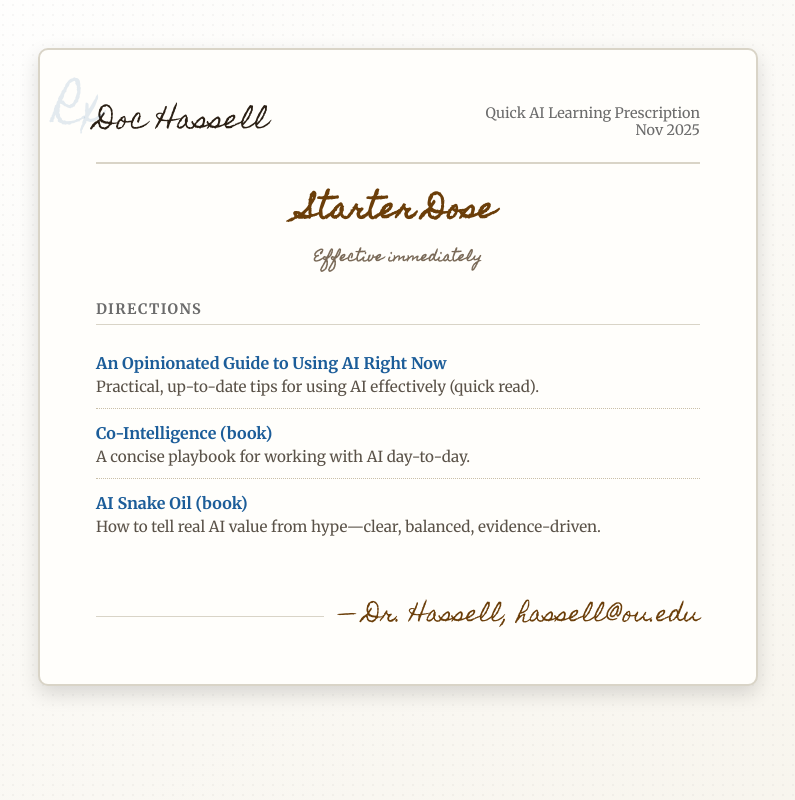
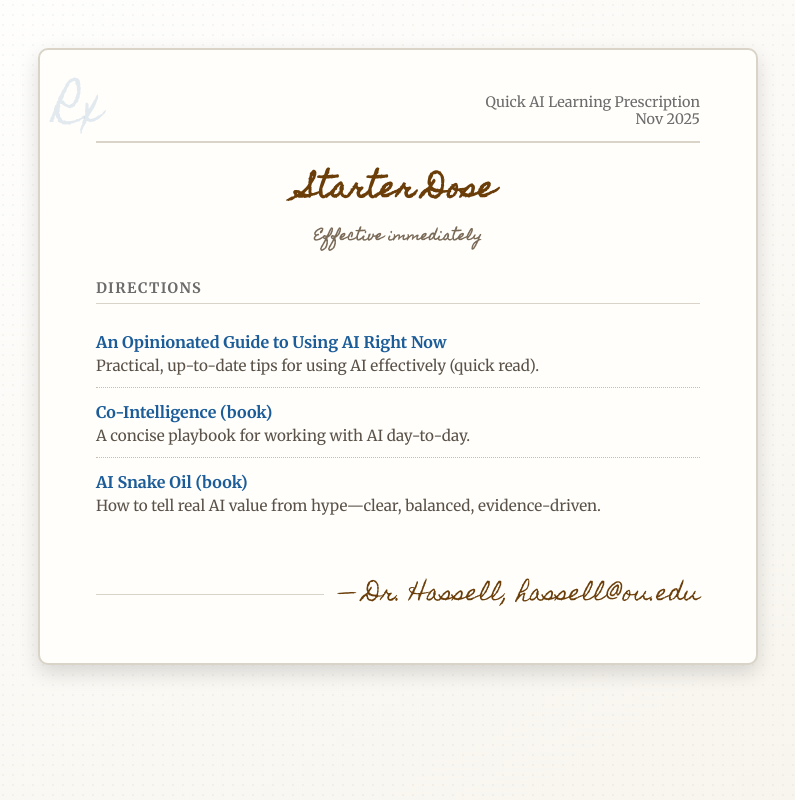
Before and after one commit to jhassell/ai-learning-prescription, a plain HTML site: page index.html in a window 1280 px wide. Shown: the whole page, without its empty margins (242-1037 px from the left). Drawn offline with Linux system fonts and the light colour scheme.

Commit message:
Remove brand name from header
Removed brand name 'Doc Hassell' from the header.

```diff
--- a/index.html
+++ b/index.html
@@ -73,7 +73,7 @@
 <body>
   <main class="pad" role="main" aria-label="Prescription content">
     <div class="header" aria-label="Header">
-      <div class="brand">Doc Hassell</div>
+      <div class="brand"></div>
       <div class="meta">
         Quick AI Learning Prescription<br/>
         <time datetime="2025-10">Nov 2025</time>
```
